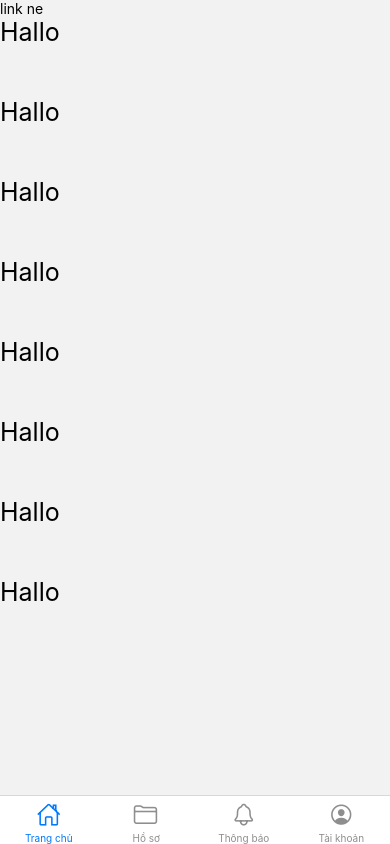
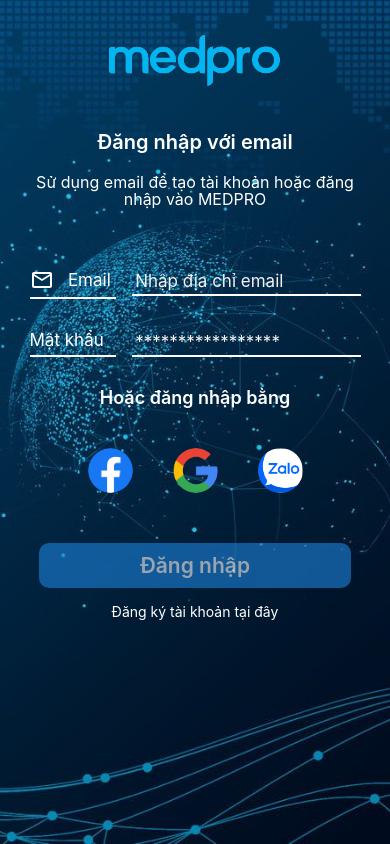
Before and after one commit to iuh20084031/MEDPRO-reactnative, a React Native app: screen / in a window 390 px wide. Built offline with nearby package versions, Linux system fonts and the light colour scheme.

Commit message:
Nhat Linh : update flow login app with email and password by firebaseAuth - collaborator can login by account in firebase project

```diff
--- a/App.js
+++ b/App.js
@@ -5,21 +5,21 @@
 import ScreenLogin from './src/screen/authentication/ScreenLogin';
 import ScreenPasswordLogin from './src/screen/authentication/ScreenPasswordLogin';
 import mainApp from './src/screen/app/mainApp';
+import ScreenSignUp from './src/screen/authentication/ScreenSignup';
 
 const Stack = createNativeStackNavigator();
 
 export default function App() {
   return (
     <NavigationContainer>
-      <Stack.Navigator initialRouteName='MainApp'>
+      <Stack.Navigator initialRouteName='ScreenLogin'>
         <Stack.Screen name='ScreenLogin' component={ScreenLogin} options={{headerShown: false}}/>
-        <Stack.Screen name='ScreenPasswordLogin' component={ScreenPasswordLogin} options={{headerShown: false}}/>
+        <Stack.Screen name='ScreenSignUp' component={ScreenSignUp} options={{headerShown: false}}/>
         <Stack.Screen name='MainApp' component={mainApp} options={{headerShown: false}}/>
       </Stack.Navigator>
     </NavigationContainer>
   );
 }
-
 const styles = StyleSheet.create({
   container: {
     flex: 1,
--- a/package.json
+++ b/package.json
@@ -12,8 +12,8 @@
     "@emotion/react": "^11.11.1",
     "@emotion/styled": "^11.11.0",
     "@expo/webpack-config": "^19.0.0",
-    "@mui/icons-material": "^5.14.16",
-    "@mui/material": "^5.14.16",
+    "@mui/icons-material": "^5.14.18",
+    "@mui/material": "^5.14.18",
     "@react-navigation/bottom-tabs": "^6.5.11",
     "@react-navigation/native": "^6.1.9",
     "@react-navigation/native-stack": "^6.9.17",
@@ -21,7 +21,9 @@
     "expo": "~49.0.11",
     "expo-constants": "^14.4.2",
     "expo-status-bar": "~1.6.0",
+    "firebase": "^10.6.0",
     "install": "^0.13.0",
+    "jsonwebtoken": "^9.0.2",
     "react": "18.2.0",
     "react-dom": "18.2.0",
     "react-native": "0.72.4",
--- /dev/null
+++ b/src/firebase/FirebaseAuth.js
@@ -0,0 +1,44 @@
+import { initializeApp } from 'firebase/app';
+import { getAuth, createUserWithEmailAndPassword, signInWithEmailAndPassword } from 'firebase/auth';
+import { Alert } from 'react-native';
+
+const firebaseConfig = {
+    apiKey: "AIzaSyAMaNfDlIpzWU_6lC2ZVzbf8viROFhBepQ",
+    authDomain: "medpro-4bf99.firebaseapp.com",
+    projectId: "medpro-4bf99",
+    storageBucket: "medpro-4bf99.appspot.com",
+    messagingSenderId: "1026915450114",
+    appId: "1:1026915450114:web:015102a43ef758e7c8161b",
+    measurementId: "G-TF06L37TZH"
+};
+
+const app = initializeApp(firebaseConfig);
+const auth = getAuth(app);
+
+export const signIn = async (email, password, navigation) => {
+    try {
+        await signInWithEmailAndPassword(auth, email, password);
+        /* Alert.alert('Đăng nhập thành công!'); */
+        alert('Đăng nhập thành công!');
+        navigation.navigate('MainApp', {
+            'emailLogin': email
+        })
+    } catch (error) {
+        console.error('Lỗi đăng nhập:', error);
+        /* Alert.alert('Đăng nhập thành công!'); */
+        alert('Đăng nhập thất bại ! Thông tin tài khoản không tồn tại');
+    }
+};
+
+export const signUp = async (email, password, navigation) => {
+    try {
+        await createUserWithEmailAndPassword(auth, email, password);
+        /* Alert.alert('Đăng ký thành công'); */
+        alert('Đăng ký thành công');
+        navigation.navigate('ScreenLogin', {
+            'emailSignUp': email
+        })
+    } catch (error) {
+        console.error('Lỗi đăng ký', error);
+    }
+};
--- a/src/screen/authentication/ScreenLogin.js
+++ b/src/screen/authentication/ScreenLogin.js
@@ -1,24 +1,34 @@
 import { Image, ImageBackground, Pressable, StyleSheet, Text, TextInput, View } from 'react-native'
 import React, { useEffect, useState } from 'react'
+import MailOutlineIcon from '@mui/icons-material/MailOutline';
+import { signIn } from '../../firebase/FirebaseAuth';
 
-const ScreenLogin = ({navigation, route }) => {
+const ScreenLogin = ({ navigation, route }) => {
   const [nextState, setNextSate] = useState(false);
-  const [warning, setWarning] = useState(false)
-  const [phoneNumber, setPhoneNumber] = useState('');
+  const [warning, setWarning] = useState(false);
+  const [warp, setWarP] = useState(false);
+  const [email, setEmail] = useState('');
+  const [password, setPassword] = useState('');
 
-  const isValidPhoneNumber = (phoneNumber) => {
-    const regex = /^\d{10}$/;
-    return regex.test(phoneNumber);
-  }
+  useEffect(() => {
+    var emaiS = route.params?.emailSignUp;
+    emaiS ? setEmail(emaiS) : null;
+    console.log("ems : ",emaiS)
+  }, [ route, navigation ])
   useEffect(() => {
     const changeNextState = () => {
-      isValidPhoneNumber(phoneNumber) ? setNextSate(true) : setNextSate(false);
+      isValidEmail(email)&&password ? setNextSate(true) : setNextSate(false);
     }
     changeNextState();
-  }, [phoneNumber])
+  }, [email])
 
-  const handleWarningPhoneNumber = () => {
-    if(isValidPhoneNumber(phoneNumber)) {
+  const isValidEmail = (email) => {
+    const regex = /^[a-zA-Z0-9._-]+@[a-zA-Z0-9.-]+\.[a-zA-Z]{2,}$/;
+    return regex.test(email);
+  }
+
+  const handleWarningEmail = () => {
+    if (isValidEmail(email)) {
       setNextSate(true)
       setWarning(false)
     } else {
@@ -26,13 +36,12 @@
       setWarning(true)
     }
   }
-
   const handelNextLogin = () => {
-    if(nextState) {
-      navigation.navigate('ScreenPasswordLogin', {
-        'phoneNumber' : phoneNumber
-      })
+    if (nextState) {
+      signIn(email, password, navigation);
     }
+    console.log("email : ", email)
+    console.log("password : ", password)
   }
 
   return (
@@ -55,7 +64,7 @@
             width: 180,
             height: 60,
             resizeMode: 'contain',
-            marginTop: 70
+            marginTop: 30
           }}
         />
         <View style={{
@@ -67,7 +76,7 @@
             color: 'white',
             fontWeight: 600,
 
-          }}>Vui lòng nhập số điện thoại</Text>
+          }}>Đăng nhập với email</Text>
           <Text style={{
             width: '85%',
             color: 'white',
@@ -75,7 +84,7 @@
             textAlign: 'center',
             fontSize: 16,
             marginTop: 20
-          }}>Sử dụng số điện thoại để tạo tài khoản hoặc đăng nhập vào MEDPRO</Text>
+          }}>Sử dụng email để tạo tài khoản hoặc đăng nhập vào MEDPRO</Text>
         </View>
         <View style={{
           flexDirection: 'row',
@@ -87,35 +96,30 @@
           <View style={{
             flexDirection: 'row',
             justifyContent: 'flex-start',
-            width: '23%',
+            width: '26%',
             paddingBottom: 5,
             alignItems: 'center',
             justifyContent: 'space-between',
             borderBottomColor: 'white',
             borderBottomWidth: 2
           }}>
-            <Image
-              source={require('../../../images/flag-vn.png')}
-              style={{
-                width: 35,
-                height: 20,
-                resizeMode: 'contain'
-              }}
-            />
+            <MailOutlineIcon style={{
+              color: 'white',
+            }} />
             <Text style={{
               fontSize: 17,
               color: 'white',
-            }}>+84 </Text>
+            }}>Email </Text>
           </View>
           <View style={{
-            width: '75%'
+            width: '69%'
           }}>
             <TextInput
-              value={phoneNumber}
-              placeholder='Nhập số điện thoại'
-              placeholderTextColor={'white'}
-              onChangeText={(text)=> setPhoneNumber(text)}
-              onBlur={handleWarningPhoneNumber}
+              value={email}
+              placeholder='Nhập địa chỉ email'
+              placeholderTextColor={'#f2f2f2'}
+              onChangeText={(text) => setEmail(text)}
+              onBlur={handleWarningEmail}
               style={{
                 fontSize: 17,
                 paddingBottom: 5,
@@ -127,10 +131,60 @@
             />
           </View>
         </View>
-        {warning?<Text style={{
-          width : '85%',
-          color : 'red'
-        }}>Vui lòng nhập đúng số điện thoại !</Text>:null}
+        {warning ? <Text style={{
+          width: '85%',
+          color: 'red'
+        }}>Vui lòng nhập đúng email !</Text> : null}
+
+        <View style={{
+          flexDirection: 'row',
+          width: '90%',
+          padding: 10,
+          justifyContent: 'space-between',
+          marginTop: 10
+        }}>
+          <View style={{
+            flexDirection: 'row',
+            justifyContent: 'flex-start',
+            width: '26%',
+            paddingBottom: 5,
+            alignItems: 'center',
+            justifyContent: 'space-between',
+            borderBottomColor: 'white',
+            borderBottomWidth: 2
+          }}>
+            <Text style={{
+              fontSize: 17,
+              color: 'white',
+            }}>Mật khẩu </Text>
+          </View>
+          <View style={{
+            width: '69%'
+          }}>
+            <TextInput
+              value={password}
+              placeholder='*****************'
+              placeholderTextColor={'#f2f2f2'}
+              onChangeText={(text) => setPassword(text)}
+              onBlur={() => {
+                password?setWarP(false):setWarP(true);
+              }}
+              secureTextEntry={true}
+              style={{
+                fontSize: 17,
+                paddingBottom: 5,
+                borderBottomColor: 'white',
+                borderBottomWidth: 2,
+                color: 'white',
+                padding: 3
+              }}
+            />
+          </View>
+        </View>
+        {warp ? <Text style={{
+          width: '85%',
+          color: 'red'
+        }}>Vui lòng nhập mật khẩu !</Text> : null}
         <Text style={{
           fontSize: 18,
           fontWeight: 600,
@@ -176,7 +230,7 @@
         </View>
         <Pressable
           onPress={handelNextLogin}
-          disabled={nextState?false:true}
+          disabled={nextState ? false : true}
           style={[{
             backgroundColor: '#1D82DB',
             padding: 10,
@@ -184,7 +238,7 @@
             borderRadius: 10,
             justifyContent: 'center',
             alignItems: 'center',
-            marginTop : 30
+            marginTop: 30
           },
           nextState ? {
 
@@ -195,7 +249,19 @@
             fontSize: 21,
             fontWeight: 600,
             color: 'white'
-          }}>TIẾP TỤC</Text>
+          }}>Đăng nhập</Text>
+        </Pressable>
+        <Pressable
+          onPress={() => {
+            navigation.navigate('ScreenSignUp', {})
+          }}
+        >
+          <Text
+            style={{
+              marginTop: 15,
+              color: 'white'
+            }}
+          >Đăng ký tài khoản tại đây</Text>
         </Pressable>
       </ImageBackground>
     </View>
--- a/src/screen/authentication/ScreenSignup.js
+++ b/src/screen/authentication/ScreenSignup.js
@@ -1,47 +1,32 @@
 import { Image, ImageBackground, Pressable, StyleSheet, Text, TextInput, View } from 'react-native'
 import React, { useEffect, useState } from 'react'
+import MailOutlineIcon from '@mui/icons-material/MailOutline';
+import { signUp } from '../../firebase/FirebaseAuth';
 
-const ScreenSignup = ({ navigation, route }) => {
-  const [nextState, setNextSate] = useState(false);
+const ScreenSignUp = ({ navigation, route }) => {
+  const [nextState, setNextSate] = useState(true);
   const [warning, setWarning] = useState(false)
-  const [phoneNumber, setPhoneNumber] = useState('');
+  const [warp, setWarP] = useState(false);
+  const [email, setEmail] = useState('');
   const [password, setPassword] = useState('');
   const [passwordConfirm, setPasswordConfirm] = useState('');
 
-  const isValidPhoneNumber = (phoneNumber) => {
-    const regex = /^\d{10}$/;
-    return regex.test(phoneNumber);
+  const isValidEmail = (email) => {
+    const regex = /^[a-zA-Z0-9._-]+@[a-zA-Z0-9.-]+\.[a-zA-Z]{2,}$/;
+    return regex.test(email);
   }
-  useEffect(() => {
-    const changeNextState = () => {
-      isValidPhoneNumber(phoneNumber) ? setNextSate(true) : setNextSate(false);
-    }
-    changeNextState();
-  }, [phoneNumber, passwordConfirm])
 
-  const handleWarningPhoneNumber = () => {
-    if (isValidPhoneNumber(phoneNumber)) {
-      setNextSate(true)
-      setWarning(false)
-    } else {
-      setNextSate(false)
-      setWarning(true)
-    }
+  const handleWarningEmail = () => {
+    isValidEmail(email) ? setWarning(false):setWarning(true);
   }
   const handelChangeConfirmPass = () => {
-    return password === passwordConfirm;
+    (password && passwordConfirm && (password.trim()===passwordConfirm.trim())) ? setWarP(false) : setWarP(true);
   }
 
   const handleSignup = () => {
-   if(nextState && handelChangeConfirmPass) {
-
-      navigation.navigate('ScreenLogin', {
-        'phoneNumber' : phoneNumber
-      })
+    if (isValidEmail(email) && password && !warp){
+      signUp(email, password, navigation)
     };
-    console.log("phoneNumber : ", phoneNumber)
-    console.log("password : ", password)
-    console.log("passwordConfirm : ", passwordConfirm)
   }
 
   return (
@@ -84,7 +69,7 @@
             textAlign: 'center',
             fontSize: 16,
             marginTop: 20
-          }}>Sử dụng số điện thoại để tạo tài khoản hoặc đăng nhập vào MEDPRO</Text>
+          }}>Sử dụng email để tạo tài khoản hoặc đăng nhập vào MEDPRO</Text>
         </View>
         <View style={{
           flexDirection: 'row',
@@ -96,35 +81,30 @@
           <View style={{
             flexDirection: 'row',
             justifyContent: 'flex-start',
-            width: '30%',
+            width: '26%',
             paddingBottom: 5,
             alignItems: 'center',
             justifyContent: 'space-between',
             borderBottomColor: 'white',
             borderBottomWidth: 2
           }}>
-            <Image
-              source={require('../../../images/flag-vn.png')}
-              style={{
-                width: 35,
-                height: 20,
-                resizeMode: 'contain'
-              }}
-            />
+            <MailOutlineIcon style={{
+              color: 'white',
+            }} />
             <Text style={{
               fontSize: 17,
               color: 'white',
-            }}>+84 </Text>
+            }}>Email </Text>
           </View>
           <View style={{
             width: '69%'
           }}>
             <TextInput
-              value={phoneNumber}
-              placeholder='Nhập số điện thoại'
+              value={email}
+              placeholder='Nhập địa chỉ email'
               placeholderTextColor={'#f2f2f2'}
-              onChangeText={(text) => setPhoneNumber(text)}
-              onBlur={handleWarningPhoneNumber}
+              onChangeText={(text) => setEmail(text)}
+              onBlur={handleWarningEmail}
               style={{
                 fontSize: 17,
                 paddingBottom: 5,
@@ -139,7 +119,7 @@
         {warning ? <Text style={{
           width: '85%',
           color: 'red'
-        }}>Vui lòng nhập đúng số điện thoại !</Text> : null}
+        }}>Vui lòng nhập đúng email !</Text> : null}
 
         <View style={{
           flexDirection: 'row',
@@ -151,7 +131,7 @@
           <View style={{
             flexDirection: 'row',
             justifyContent: 'flex-start',
-            width: '30%',
+            width: '26%',
             paddingBottom: 5,
             alignItems: 'center',
             justifyContent: 'space-between',
@@ -216,6 +196,7 @@
               placeholderTextColor={'#f2f2f2'}
               onChangeText={(text) => setPasswordConfirm(text)}
               secureTextEntry={true}
+              onBlur={handelChangeConfirmPass}
               style={{
                 fontSize: 17,
                 paddingBottom: 5,
@@ -227,6 +208,10 @@
             />
           </View>
         </View>
+        {warp ? <Text style={{
+          width: '85%',
+          color: 'red'
+        }}>Mật khẩu xác nhận sai !</Text> : null}
         <Pressable
           onPress={handleSignup}
           disabled={nextState ? false : true}
@@ -255,6 +240,6 @@
   )
 }
 
-export default ScreenSignup
+export default ScreenSignUp
 
 const styles = StyleSheet.create({})
```
Also changed, not shown: firebase/FirebaseAction.js (deleted, +0 -30 lines), firebase/FirebaseConfig.js (deleted, +0 -9 lines), medpro-4bf99-firebase-adminsdk-gp6e4-bceb799b42.json (added, +13 -0 lines), 2 other files (tests, documents, lock files or other folders).
